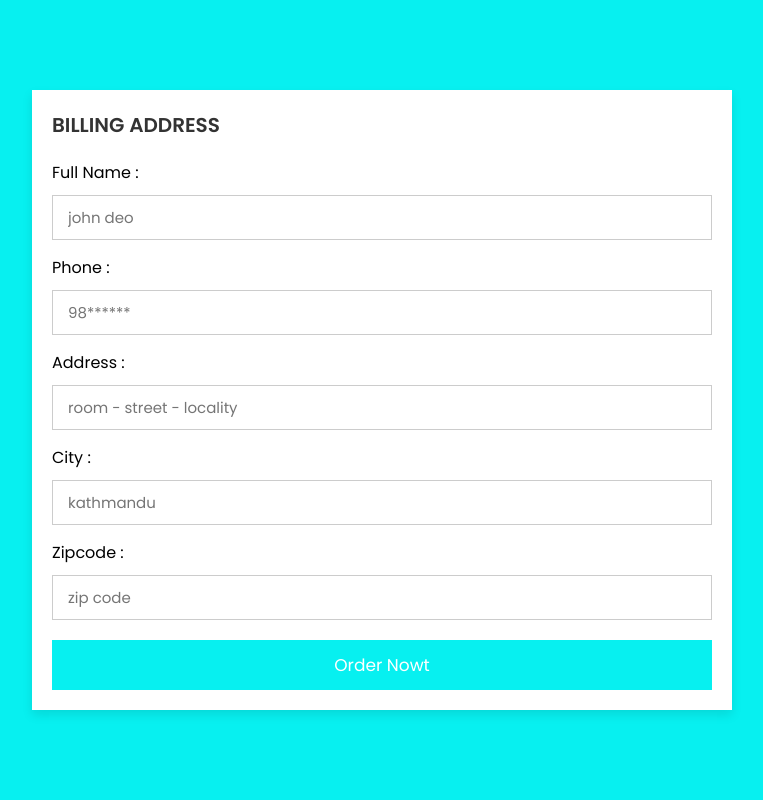
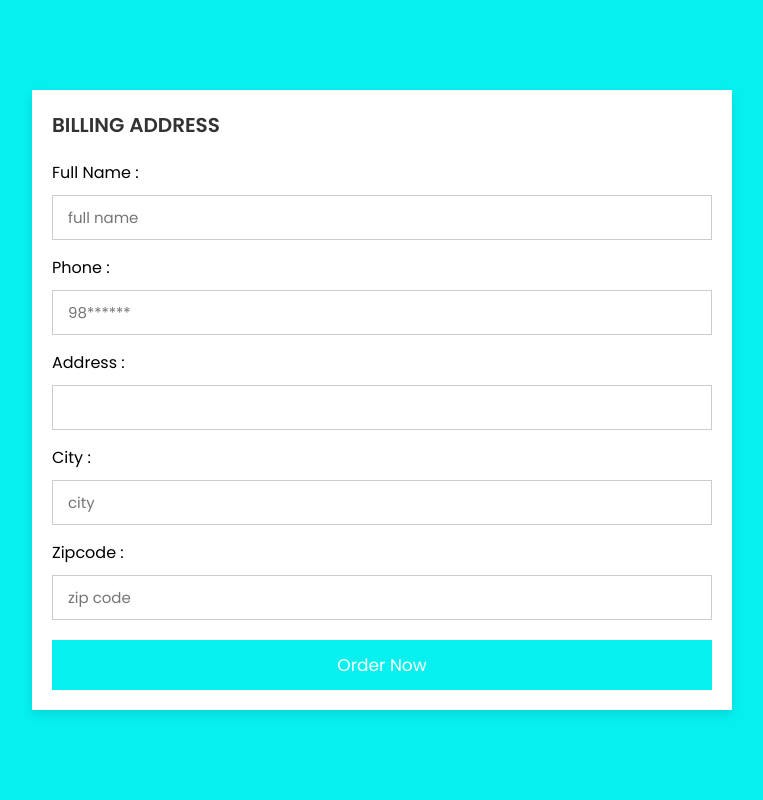
Before and after one commit to mbasnet201819/WebDevelopmentProject-Exclsv, a Django app: page /order_create in a window 1280 px wide. Shown: the whole page, without its empty margins (258-1021 px from the left). Run offline with Django 4.2, Linux system fonts and the light colour scheme.

Commit message:
Make sme changes in css

```diff
--- a/templates/Main/Product.html
+++ b/templates/Main/Product.html
@@ -46,9 +46,7 @@
         </nav>
 
         <div class="icons">
-            <a href="#" class="fas fa-shopping-cart"></a>
-            <a href="#" class="fas fa-heart"></a>
-            <a href="/logout" class="fas fa-user-circle"></a>
+            <a href="/logout">Logout</a>
         </div>
 
     </div>
--- a/templates/Main/payment.html
+++ b/templates/Main/payment.html
@@ -24,7 +24,7 @@
 
                 <div class="inputBox">
                     <span>full name :</span>
-                    <input type="text" placeholder="john deo" name="fullname" required>
+                    <input type="text" placeholder="full name" name="fullname" required>
                 </div>
                 <div class="inputBox">
                     <span>phone :</span>
@@ -32,11 +32,11 @@
                 </div>
                 <div class="inputBox">
                     <span>address :</span>
-                    <input type="text" name="address" placeholder="room - street - locality" required>
+                    <input type="text" name="address" placeholder="" required>
                 </div>
                 <div class="inputBox">
                     <span>city :</span>
-                    <input type="text" name="city" placeholder="kathmandu" required>
+                    <input type="text" name="city" placeholder="city" required>
                 </div>
                 <div class="inputBox">
                     <span>zipcode :</span>
@@ -49,7 +49,7 @@
 
         </div>
 
-        <input type="submit" value="Order Nowt" class="submit-btn">
+        <input type="submit" value="Order Now" class="submit-btn">
 
     </form>
 
```
Also changed, not shown: static/css/adminstyle.css (+0 -11 lines), templates/register.html (+7 -4 lines), static/images/product_images/category-2.png (added).
